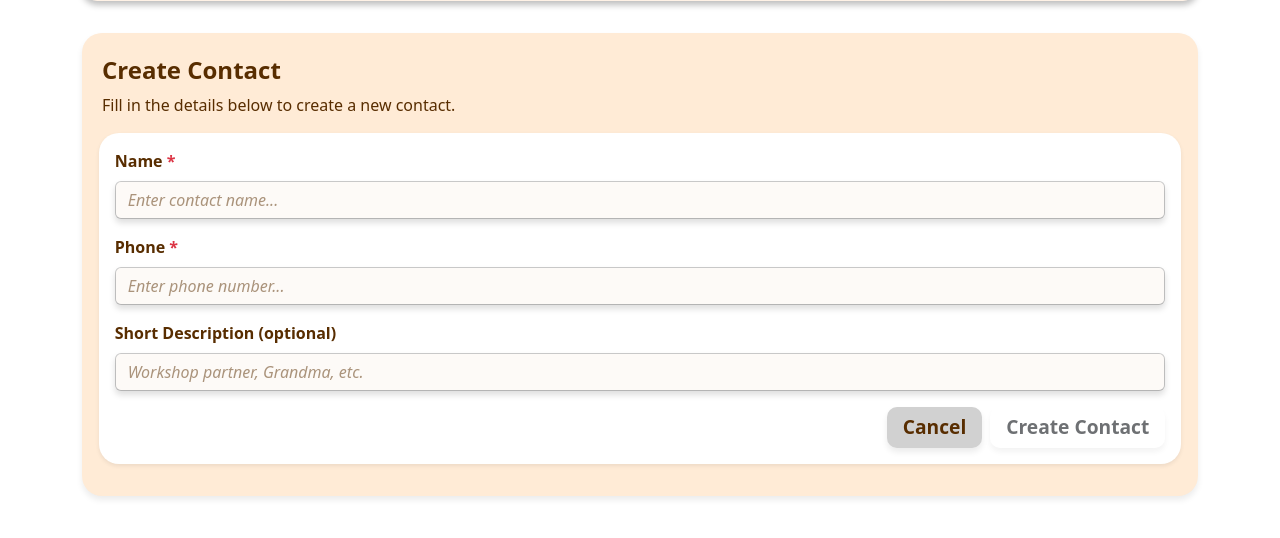
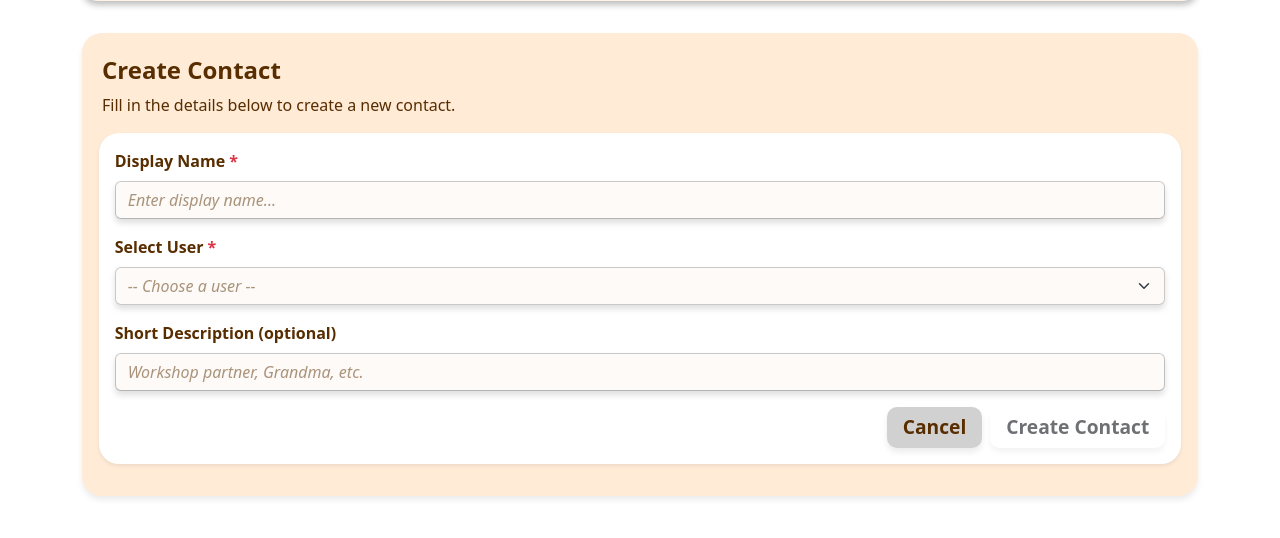
Before and after one commit to starry9x/ShareJoy, a Flask app: page /create_contact in a window 1280 px wide. Shown: the part 216-754 px from the top of the page. Run offline with Flask 3, Linux system fonts and the light colour scheme; the visitor is signed in with stand-in values (Sample User, id 1); parts of the project's set-up code (start-up, migrations or seed data) failed here and were passed over; some libraries are stand-ins or nearby versions.

Commit message:
made changes to contact and message tables and the rest of messaging code

```diff
--- a/app.py
+++ b/app.py
@@ -316,17 +316,18 @@
 @app.route("/messages")
 @login_required
 def messages():
+    user = get_current_user()
     search = request.args.get("search", "")
     status_filter = request.args.get("status")
 
-    query = Contact.query
+    # Get all contacts where current user is the owner
+    query = Contact.query.filter_by(owner_user_id=user.id)
 
     if search:
-        query = query.filter(
-            (Contact.name.ilike(f"%{search}%")) |
-            (Contact.phone.ilike(f"%{search}%")) |
-            (Contact.short_desc.ilike(f"%{search}%")) |
-            (Contact.messages.any(Message.content.ilike(f"%{search}%")))
+        query = query.join(User, Contact.contact_user_id == User.id).filter(
+            (Contact.display_name.ilike(f"%{search}%")) |
+            (User.full_name.ilike(f"%{search}%")) |
+            (Contact.short_desc.ilike(f"%{search}%"))
         )
 
     if status_filter:
@@ -334,198 +335,65 @@
 
     contacts = query.all()
 
-    for c in contacts:
-        last_msg = (
-            Message.query.filter_by(contact_id=c.id)
-            .order_by(Message.timestamp.desc())
-            .first()
-        )
-        c.last_chat = last_msg.timestamp if last_msg else None  # Set to None if no messages
-
+    # Sort by last chat time (newest first)
     contacts.sort(
         key=lambda c: c.last_chat or datetime.min,
         reverse=True
     )
 
-    messages = []
-    if search:
-        messages_query = Message.query.filter(Message.content.ilike(f"%{search}%"))
-        if status_filter:
-            messages_query = messages_query.filter(Message.status == status_filter)
-        messages = messages_query.order_by(Message.timestamp.desc()).all()
-
-    return render_template("messages.html", contacts=contacts, messages=messages, title="Messages")
-
-
-@app.route("/textchat/<int:contact_id>", methods=["GET", "POST"])
-@login_required
-def textchat(contact_id):
-    contact = Contact.query.get_or_404(contact_id)
-    user = get_current_user()  # Ensure this returns the logged-in user
+    return render_template("messages.html",
+                         contacts=contacts,
+                         title="Messages")
+
+@app.route("/create_contact", methods=["GET", "POST"])
+@login_required
+def create_contact():
+    user = get_current_user()
 
     if request.method == "POST":
-        content = request.form.get("content")
-        if content:
-            new_msg = Message(
-                username=user.full_name,
-                content=content,
-                contact_id=contact.id
-            )
-            db.session.add(new_msg)
-            db.session.commit()
-        return redirect(url_for("textchat", contact_id=contact.id))
-
-    # Always load all messages for the chat
-    messages = (
-        Message.query.filter_by(contact_id=contact.id)
-        .order_by(Message.timestamp.asc())
-        .all()
-    )
-
-    # --- Handle search query ---
-    search_term = request.args.get("search")
-    highlight_id = None
-    if search_term:
-        match = (
-            Message.query.filter(
-                Message.contact_id == contact.id,
-                Message.content.ilike(f"%{search_term}%")
-            )
-            .order_by(Message.timestamp.asc())
-            .first()
-        )
-        if match:
-            highlight_id = match.id
-
-    return render_template(
-        "textchat.html",
-        contact=contact,
-        messages=messages,
-        user=user,
-        highlight_id=highlight_id
-    )
-
-@app.route('/send_message', methods=['POST'])
-def send_message():
-    # ... (existing code)
-    contact = Contact.query.get(contact_id)
-    contact.last_chat = datetime.utcnow()  # Update last_chat
-    db.session.commit()
-
-
-@app.route('/delete_text_message/<int:message_id>', methods=['POST'])
-@login_required
-def delete_text_message(message_id):
-    try:
-        message = Message.query.get_or_404(message_id)
-        user = get_current_user()
-
-        if message.username != user.full_name:
-            abort(403)
-
-        contact = message.contact
-        contact_id = contact.id
-
-        # Delete the message
-        db.session.delete(message)
-        db.session.commit()
-
-        # Update last_chat
-        newest_message = Message.query.filter_by(
-            contact_id=contact_id
-        ).order_by(Message.timestamp.desc()).first()
-
-        contact.last_chat = newest_message.timestamp if newest_message else None
-        db.session.commit()
-
-        flash('Message deleted successfully!', 'success')
-        return redirect(url_for('textchat', contact_id=contact_id))
-
-    except Exception as e:
-        db.session.rollback()
-        flash('Error deleting message', 'error')
-        return redirect(url_for('messages'))
-
-@app.route('/update_message/<int:message_id>', methods=['POST'])
-@login_required
-def update_message(message_id):
-    message = Message.query.get_or_404(message_id)
-    user = get_current_user()
-
-    if message.username != user.full_name:
-        abort(403)
-
-    new_content = request.form.get('content', '').strip()
-    if not new_content:
-        flash('Message content cannot be empty.', 'error')
-        return redirect(url_for('textchat', contact_id=message.contact_id))
-
-    message.content = new_content
-    db.session.commit()
-
-    flash('Message updated successfully!', 'success')
-    return redirect(url_for('textchat', contact_id=message.contact_id))
-
-@app.route('/delete_chat_history/<int:contact_id>', methods=['POST'])
-@login_required
-def delete_chat_history(contact_id):
-    contact = Contact.query.get_or_404(contact_id)
-    user = get_current_user()
-
-    # Delete all messages for this contact
-    Message.query.filter_by(contact_id=contact.id).delete()
-
-    # Set last_chat to None since all messages are deleted
-    contact.last_chat = None
-
-    db.session.commit()
-    flash('Chat history deleted successfully!', 'success')
-    return redirect(url_for('messages'))
-
-@app.route("/create_contact", methods=["GET", "POST"])
-@login_required
-def create_contact():
-    if request.method == "POST":
-        name = request.form.get("name", "").strip()
-        phone = request.form.get("phone", "").strip()
+        contact_user_id = request.form.get("contact_user_id")
+        display_name = request.form.get("display_name", "").strip()
         short_desc = request.form.get("short_desc", "").strip()
 
-        # Validation errors
         errors = {}
 
-        # Validate name
-        if not name:
-            errors["name"] = "Name is required."
-        elif len(name) > 35:
-            errors["name"] = "Name cannot exceed 35 characters."
-
-        # Validate phone
-        if not phone:
-            errors["phone"] = "Phone number is required."
-        elif len(phone) != 8 or not phone.isdigit():
-            errors["phone"] = "Phone number must be exactly 8 digits."
-        elif Contact.query.filter_by(phone=phone).first():
-            errors["phone"] = "This phone number is already registered."
-
-        # Validate short description
+        # Validate contact user exists
+        contact_user = User.query.get(contact_user_id)
+        if not contact_user:
+            errors["contact"] = "Selected user not found"
+        elif contact_user.id == user.id:
+            errors["contact"] = "You cannot add yourself as a contact"
+
+        # Validate display name
+        if not display_name:
+            errors["display_name"] = "Display name is required"
+        elif len(display_name) > 35:
+            errors["display_name"] = "Display name cannot exceed 35 characters"
+
+        # Validate description
         if short_desc and len(short_desc) > 120:
-            errors["short_desc"] = "Short description cannot exceed 120 characters."
-
-        # If errors exist, show them
+            errors["short_desc"] = "Description cannot exceed 120 characters"
+
         if errors:
             for field, message in errors.items():
                 flash(message, "error")
             return render_template(
                 "create_contact.html",
-                name=name,
-                phone=phone,
+                display_name=display_name,
                 short_desc=short_desc,
-                errors=errors,  # Pass errors to the template
+                errors=errors,
                 title="Create Contact"
             )
 
         # Create new contact
-        new_contact = Contact(name=name, phone=phone, short_desc=short_desc)
+        new_contact = Contact(
+            owner_user_id=user.id,
+            contact_user_id=contact_user.id,
+            display_name=display_name,
+            short_desc=short_desc,
+            message_status="Unread"
+        )
+
         try:
             db.session.add(new_contact)
             db.session.commit()
@@ -536,44 +404,36 @@
             flash(f"An error occurred: {str(e)}", "error")
             return render_template(
                 "create_contact.html",
-                name=name,
-                phone=phone,
+                display_name=display_name,
                 short_desc=short_desc,
-                errors=errors,  # Pass errors to the template
+                errors=errors,
                 title="Create Contact"
             )
 
+    # For GET request, show user search form
     return render_template("create_contact.html", title="Create Contact")
-
-
-@app.route('/delete_contact/<int:contact_id>', methods=['POST'])
-@login_required
-def delete_contact(contact_id):
-    contact = Contact.query.get_or_404(contact_id)
-    db.session.delete(contact)
-    db.session.commit()
-    flash("Contact deleted successfully!", "contact_deleted")
-    return redirect(url_for('messages'))
-
 
 @app.route('/edit_contact/<int:contact_id>', methods=['GET', 'POST'])
 @login_required
 def edit_contact(contact_id):
     contact = Contact.query.get_or_404(contact_id)
+    user = get_current_user()
+
+    # Verify current user owns this contact
+    if contact.owner_user_id != user.id:
+        abort(403)
 
     if request.method == 'POST':
-        name = request.form.get('name', '').strip()
-        phone = request.form.get('phone', '').strip()
+        display_name = request.form.get('display_name', '').strip()
         short_desc = request.form.get('short_desc', '').strip()
+        message_status = request.form.get('message_status', 'Unread')
 
         errors = []
-        if not name:
-            errors.append("Name is required.")
-        elif len(name) > 100:
-            errors.append("Name cannot exceed 100 characters.")
-
-        if phone and (len(phone) > 20 or not phone.isdigit()):
-            errors.append("Phone must be digits only and max 20 characters.")
+
+        if not display_name:
+            errors.append("Display name is required.")
+        elif len(display_name) > 35:
+            errors.append("Display name cannot exceed 35 characters.")
 
         if short_desc and len(short_desc) > 120:
             errors.append("Short description cannot exceed 120 characters.")
@@ -586,9 +446,9 @@
                 title="Edit Contact"
             )
 
-        contact.name = name
-        contact.phone = phone
+        contact.display_name = display_name
         contact.short_desc = short_desc
+        contact.message_status = message_status
         db.session.commit()
 
         flash('Contact updated successfully!', 'success')
@@ -596,6 +456,101 @@
 
     return render_template('edit_contact.html', contact=contact, title="Edit Contact")
 
+@app.route('/delete_contact/<int:contact_id>', methods=['POST'])
+@login_required
+def delete_contact(contact_id):
+    contact = Contact.query.get_or_404(contact_id)
+    user = get_current_user()
+
+    # Verify current user owns this contact
+    if contact.owner_user_id != user.id:
+        abort(403)
+
+    # Delete all messages between these users
+    Message.query.filter(
+        ((Message.sender_id == user.id) & (Message.receiver_id == contact.contact_user_id)) |
+        ((Message.sender_id == contact.contact_user_id) & (Message.receiver_id == user.id))
+    ).delete()
+
+    db.session.delete(contact)
+    db.session.commit()
+
+    flash("Contact deleted successfully!", "success")
+    return redirect(url_for('messages'))
+
+@app.route("/textchat/<int:contact_id>", methods=["GET", "POST"])
+@login_required
+def textchat(contact_id):
+    contact = Contact.query.get_or_404(contact_id)
+    user = get_current_user()
+
+    # Verify current user owns this contact
+    if contact.owner_user_id != user.id:
+        abort(403)
+
+    if request.method == "POST":
+        content = request.form.get("content")
+        if content:
+            new_msg = Message(
+                sender_id=user.id,
+                receiver_id=contact.contact_user_id,
+                content=content,
+                status="Delivered"
+            )
+            db.session.add(new_msg)
+
+            # Update last_chat timestamp
+            contact.last_chat = datetime.utcnow()
+            contact.message_status = "Read"  # Mark as read when sending new message
+
+            db.session.commit()
+        return redirect(url_for("textchat", contact_id=contact.id))
+
+    # Get messages between these two users
+    messages = Message.query.filter(
+        ((Message.sender_id == user.id) & (Message.receiver_id == contact.contact_user_id)) |
+        ((Message.sender_id == contact.contact_user_id) & (Message.receiver_id == user.id))
+    ).order_by(Message.timestamp.asc()).all()
+
+    # Mark messages as read when viewing chat
+    Message.query.filter_by(
+        sender_id=contact.contact_user_id,
+        receiver_id=user.id,
+        status="Delivered"
+    ).update({"status": "Read"})
+
+    contact.message_status = "Read"
+    db.session.commit()
+
+    return render_template(
+        "textchat.html",
+        contact=contact,
+        messages=messages,
+        user=user,
+        title=f"Chat with {contact.display_name}"
+    )
+
+@app.route('/delete_chat_history/<int:contact_id>', methods=['POST'])
+@login_required
+def delete_chat_history(contact_id):
+    contact = Contact.query.get_or_404(contact_id)
+    user = get_current_user()
+
+    if contact.owner_user_id != user.id:
+        abort(403)
+
+    # Delete all messages between these users
+    Message.query.filter(
+        ((Message.sender_id == user.id) & (Message.receiver_id == contact.contact_user_id)) |
+        ((Message.sender_id == contact.contact_user_id) & (Message.receiver_id == user.id))
+    ).delete()
+
+    # Reset last_chat
+    contact.last_chat = None
+    db.session.commit()
+
+    flash('Chat history deleted successfully!', 'success')
+    return redirect(url_for('messages'))
 
 # ============================================
 # ACTIVITIES ROUTES
--- a/templates/create_contact.html
+++ b/templates/create_contact.html
@@ -37,29 +37,32 @@
   <div class="card shadow-sm sectionbox2 mx-auto">
     <div class="card-body">
       <form method="POST" action="{{ url_for('create_contact') }}" id="createContactForm">
-        <!-- Name -->
+        <!-- Display Name -->
 <div class="mb-3">
-          <label for="name" class="form-label fw-semibold">Name <span class="text-danger">*</span></label>
-          <input type="text" class="form-control" id="name" name="name"
-                placeholder="Enter contact name..."
-                value="{{ name if name }}"
+  <label for="display_name" class="form-label fw-semibold">Display Name <span class="text-danger">*</span></label>
+  <input type="text" class="form-control" id="display_name" name="display_name"
+         placeholder="Enter display name..."
+         value="{{ display_name if display_name }}"
          required maxlength="35">
-          <div class="error-message" id="nameError">Name is required and must be under 35 characters.</div>
-          {% if errors and "name" in errors %}
-            <div class="text-danger">{{ errors["name"] }}</div>
+  <div class="error-message" id="displayNameError">Display name is required and must be under 35 characters.</div>
+  {% if errors and "display_name" in errors %}
+    <div class="text-danger">{{ errors["display_name"] }}</div>
   {% endif %}
 </div>
 
-        <!-- Phone -->
+      <!-- Contact User (select from existing users) -->
       <div class="mb-3">
-          <label for="phone" class="form-label fw-semibold">Phone <span class="text-danger">*</span></label>
-          <input type="text" class="form-control" id="phone" name="phone"
-                placeholder="Enter phone number..."
-                value="{{ phone if phone }}"
-                required maxlength="8" pattern="\d{8}">
-          <div class="error-message" id="phoneError">Phone must be exactly 8 digits.</div>
-          {% if errors and "phone" in errors %}
-            <div class="text-danger">{{ errors["phone"] }}</div>
+        <label for="contact_user_id" class="form-label fw-semibold">Select User <span class="text-danger">*</span></label>
+        <select class="form-select" id="contact_user_id" name="contact_user_id" required>
+          <option value="">-- Choose a user --</option>
+          {% for u in users %}
+            <option value="{{ u.id }}" {% if contact_user_id == u.id %}selected{% endif %}>
+              {{ u.full_name }}
+            </option>
+          {% endfor %}
+        </select>
+        {% if errors and "contact" in errors %}
+          <div class="text-danger">{{ errors["contact"] }}</div>
         {% endif %}
       </div>
 
@@ -91,27 +94,19 @@
 {% block extra_js %}
 <script>
 function validateFields(showErrors = true) {
-  const nameInput = document.getElementById('name');
-  const phoneInput = document.getElementById('phone');
+  const displayNameInput = document.getElementById('display_name');
   const descInput = document.getElementById('short_desc');
   const submitBtn = document.getElementById('submitBtn');
 
   let isValid = true;
 
   // Reset error displays
-  document.getElementById('nameError').style.display = 'none';
-  document.getElementById('phoneError').style.display = 'none';
+  document.getElementById('displayNameError').style.display = 'none';
   document.getElementById('descError').style.display = 'none';
 
-  // Validate name
-  if (!nameInput.value.trim() || nameInput.value.length > 35) {
-    if (showErrors) document.getElementById('nameError').style.display = 'block';
-    isValid = false;
-  }
-
-  // Validate phone
-  if (!/^\d{8}$/.test(phoneInput.value.trim())) {
-    if (showErrors) document.getElementById('phoneError').style.display = 'block';
+  // Validate display name
+  if (!displayNameInput.value.trim() || displayNameInput.value.length > 35) {
+    if (showErrors) document.getElementById('displayNameError').style.display = 'block';
     isValid = false;
   }
 
@@ -127,18 +122,15 @@
 
 document.addEventListener('DOMContentLoaded', function() {
   const form = document.getElementById('createContactForm');
-  const nameInput = document.getElementById('name');
-  const phoneInput = document.getElementById('phone');
+  const displayNameInput = document.getElementById('display_name');
   const descInput = document.getElementById('short_desc');
 
   // Show errors only when leaving the field
-  nameInput.addEventListener('blur', () => validateFields(true));
-  phoneInput.addEventListener('blur', () => validateFields(true));
+  displayNameInput.addEventListener('blur', () => validateFields(true));
   descInput.addEventListener('blur', () => validateFields(true));
 
-  // Silent validation while typing (no errors shown yet)
-  nameInput.addEventListener('input', () => validateFields(false));
-  phoneInput.addEventListener('input', () => validateFields(false));
+  // Silent validation while typing
+  displayNameInput.addEventListener('input', () => validateFields(false));
   descInput.addEventListener('input', () => validateFields(false));
 
   // Final validation on submit
```
Also changed, not shown: messages.py (+40 -26 lines), migrations/versions/0b6a7d344fa6_baseline_existing_schema.py (+7 -14 lines), templates/edit_contact.html (+10 -34 lines), templates/messages.html (+5 -10 lines), templates/textchat.html (+5 -5 lines), static/uploads/20260215101434_ADA_Certificate.png (added). Lines whose indentation alone changed are shown as unchanged.
